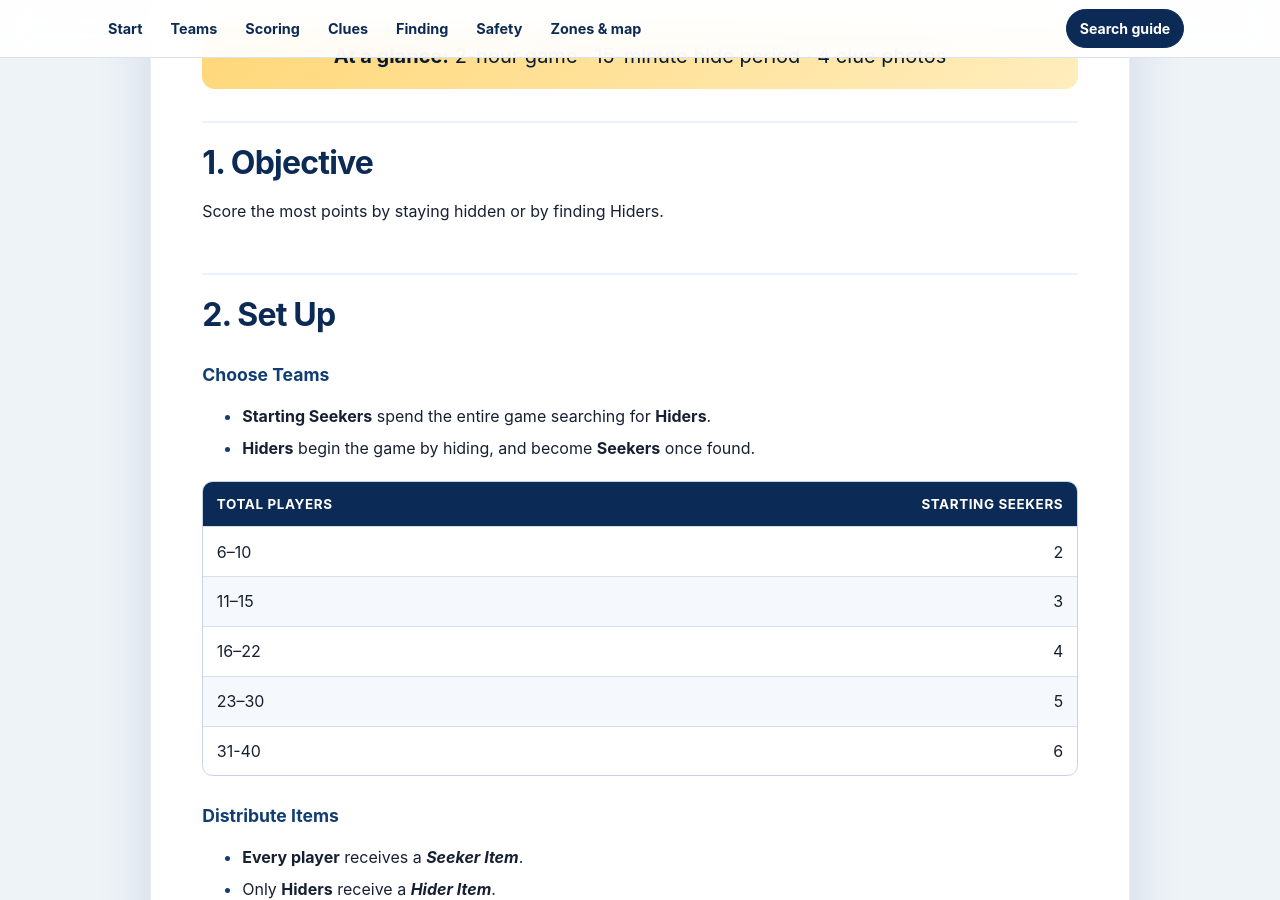
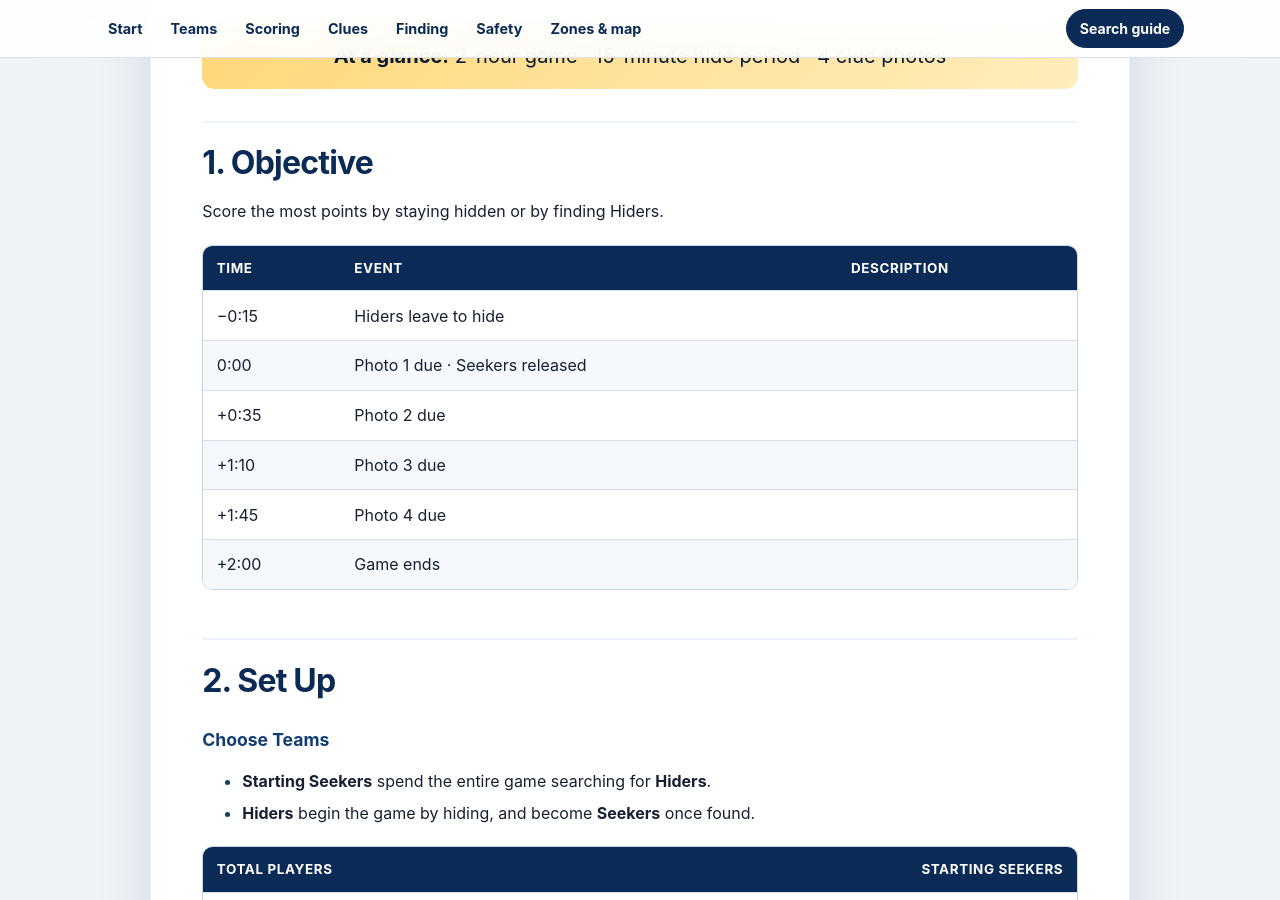
Before and after one commit to mmaxin/hide-and-seek-game, a Jekyll site: the page built from rules.md, in a window 1280 px wide and 900 px high, scrolled down 387 px. Built offline with Jekyll 4.4.1, drawn with Linux system fonts in a browser that asks for light colours; our own code applies the rules of GitHub Pages for plain Markdown files.

Commit message:
Correct table, duplicate

```diff
--- a/rules.md
+++ b/rules.md
@@ -4,6 +4,15 @@
 {: #objective }
 
 Score the most points by staying hidden or by finding Hiders.
+
+| Time | Event | Description |
+| --- | --- | --- |
+| −0:15 | Hiders leave to hide |
+|  0:00 | Photo 1 due · Seekers released |
+| +0:35 | Photo 2 due |
+| +1:10 | Photo 3 due |
+| +1:45 | Photo 4 due |
+| +2:00 | Game ends |
 
 ## 2. Set Up
 ### Choose Teams
@@ -110,7 +119,7 @@ and may not watch, follow, or track Hiders. < Optimistic lol.
 
 | Time | Event |
 | --- | --- |
-| −15:00 | Hiders leave to hide |
+| −0:15 | Hiders leave to hide |
 | 0:00 | Photo 1 due · Seekers released |
 | 0:35 | Photo 2 due |
 | 1:10 | Photo 3 due |
```
